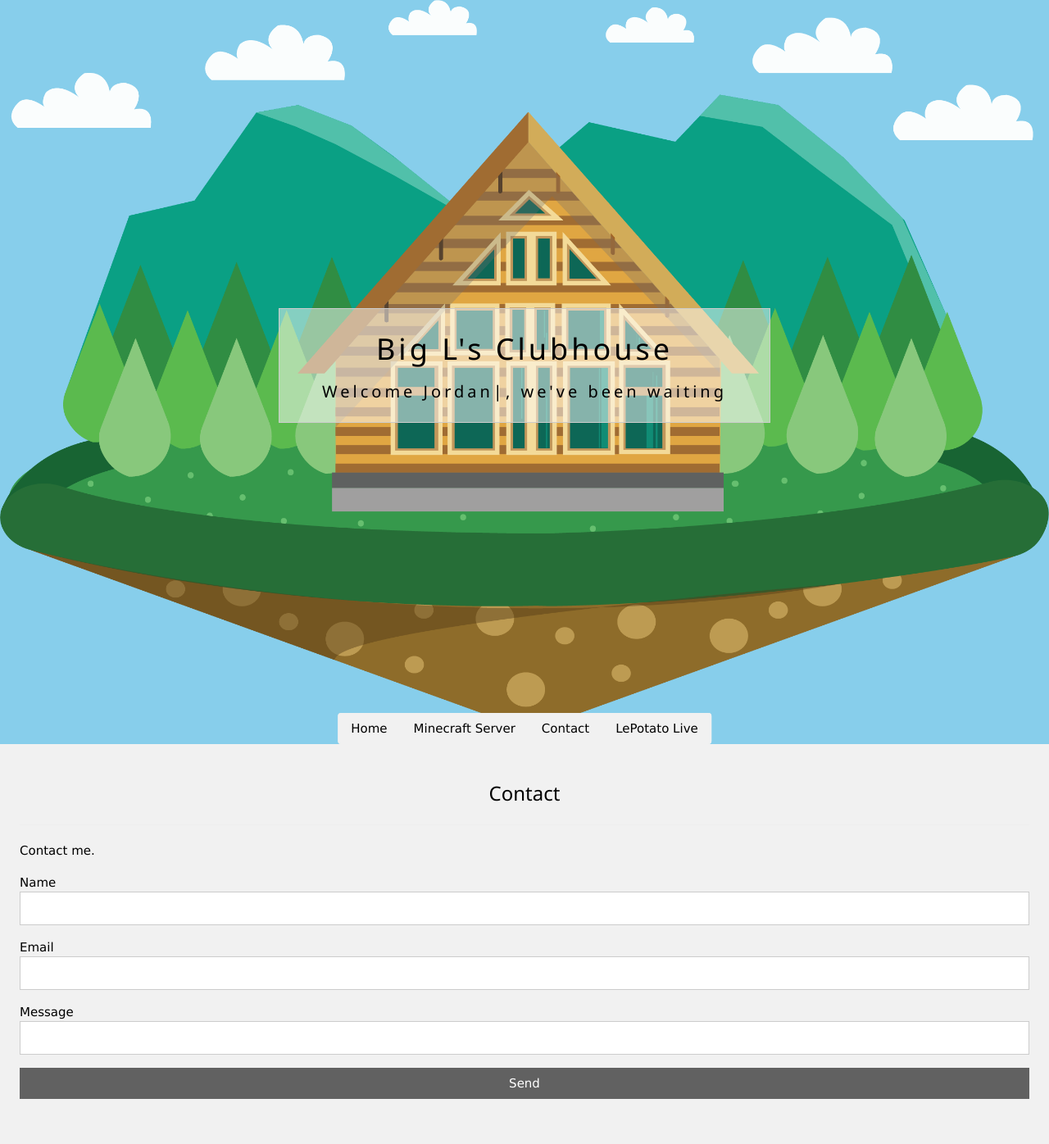
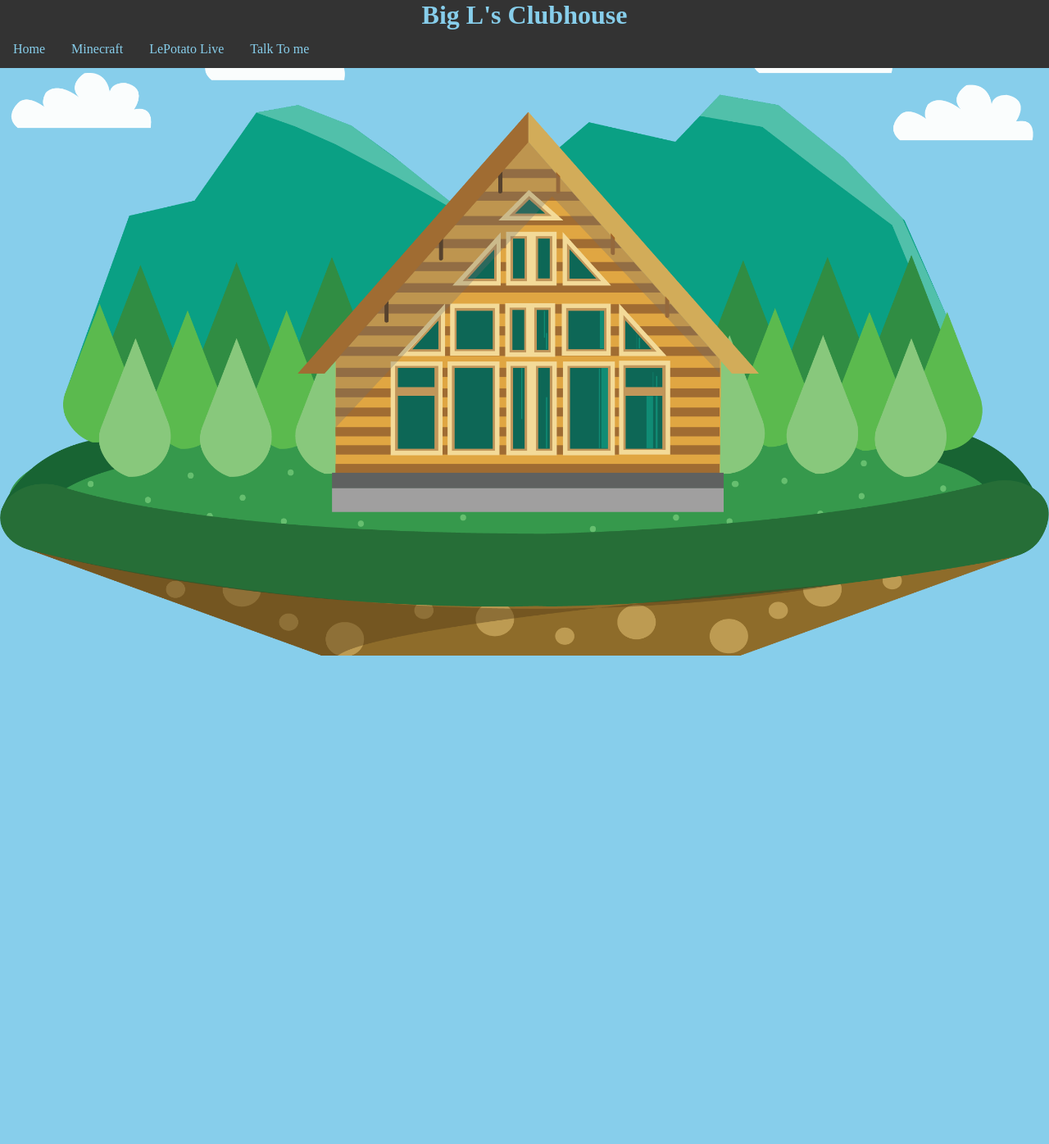
Before and after one commit to NoahLopezGit/MyWebsite, a Flask app: page / in a window 1280 px wide. Shown: the whole page at 82% size. After the commit the page ends 800 px from the top, so only its background shows below. Run offline with Flask 2, Linux system fonts and the light colour scheme; parts of the project's set-up code (start-up, migrations or seed data) failed here and were passed over.

Commit message:
got rid of w3 css, replaced with my own, worse, css. Updated the way mc page works such that the page loads and then makes a server request (before it would wait for server request and take a long time.

```diff
--- a/my_flask_app.py
+++ b/my_flask_app.py
@@ -18,15 +18,19 @@ def home():
         with open(submission_filename, 'a') as submission_file:
             submission_file.write(':'.join([name,email,message])+'\n')
 
-    return render_template('main.html', user_ip=request.remote_addr)
+    return render_template('main.html')
 
 @app.route("/minecraft")
 def minecraft_page():
+    return render_template('minecraft_page.html')
+
+@app.route("/API/minecraft")
+def get_server_status():
     if is_server_down('localhost', 25565):
         mc_server_status = "Server is currently down"
     else:
         mc_server_status = "Server is currently up"
-    return render_template('minecraft_page.html', mc_server_status=mc_server_status)
+    return json.dumps({"mc_server_status":mc_server_status})
 
 @app.route("/talk_to_me", methods=('GET',))
 def contact_page():
@@ -56,6 +60,10 @@ def get_lepotato_webdisplay_data(value_id):
     print(value_id, getattr(lepotato_data, value_id))
     return json.dumps({value_id:getattr(lepotato_data, value_id)})
 
+# @app.route('/test')
+# def get_test():
+#     return render_template('testing.html')
+
 if __name__ == "__main__":
     app.debug=True
     app.run(host='0.0.0.0', port=80, debug=True)
--- a/static/javascript_modules.js
+++ b/static/javascript_modules.js
@@ -270,3 +270,11 @@ function enter_event_listener(){
         }
     });
 }
+
+function get_mc_server_status(){
+    let server_status_element = document.getElementById('mc_server_status')
+    fetch('/API/minecraft')
+        .then((server_response) => server_response.json())
+        .then((return_val) => return_val.mc_server_status)
+        .then((mc_server_status) => server_status_element.innerHTML=mc_server_status)
+}
--- /dev/null
+++ b/static/main.css
@@ -0,0 +1,51 @@
+/* horizontal nav bar css */
+ul {
+    list-style-type: none;
+    margin: 0;
+    padding: 0;
+    overflow: hidden;
+    background-color: #333;
+}
+
+li {
+    float: left;
+}
+
+li a {
+    display: block;
+    color: skyblue;
+    text-align: center;
+    padding: 14px 16px;
+    text-decoration: none;
+}
+
+/* Change the link color to #111 (black) on hover */
+li a:hover {
+    background-color: #525252;
+}
+
+body {
+    background-repeat: no-repeat;
+    background-size: cover;
+    background-color: skyblue;
+    margin: 0px;
+}
+
+.main-container {
+    margin: 5px;
+}
+
+header {
+    background-color: #333;
+    width: 100%;
+    margin: 0px;
+}
+
+.contact-form {
+    position: fixed;
+    bottom: 0;
+
+    /* And if you want the div to be full-width: */
+    left: 0;
+    right: 0;
+}
--- a/templates/lepotato_display.html
+++ b/templates/lepotato_display.html
@@ -13,7 +13,7 @@
         <h1 id="pressure"></h1>
     </div>
     <script>lepotato_display_updateAllEvents()</script>
-    <script>setInterval(lepotato_display_updateAllEvents, 5000)</script>
+    <script>setInterval(lepotato_display_updateAllEvents, 500)</script>
 </body>
 
 </html>
--- a/templates/main.html
+++ b/templates/main.html
@@ -1,64 +1,47 @@
-<!DOCTYPE html>
-<!-- saved from url=(0061)http://kylegay.com/templates/W3.CSS Template.html -->
+<!doctype html>
 <html lang="en">
+
 <head>
     <meta http-equiv="Content-Type" content="text/html; charset=UTF-8">
     <title>Big L's Clubhouse</title>
-
-  <meta name="viewport" content="width=device-width, initial-scale=1">
-  <link rel="stylesheet" href="{{ url_for('static', filename='w3.css') }}">
+    <link rel="stylesheet" href="{{ url_for('static', filename='main.css') }}">
     <script src="{{ url_for('static', filename='javascript_modules.js') }}"></script>
 </head>
 
-<body style="background-color: skyblue">
-<!-- Header -->
-<header class="w3-display-container w3-content w3-center" style="max-width:1500px" id="home">
-  <img class="w3-image" src="{{ url_for('static', filename='Big_Ls_Clubhouse.png') }}" alt="Me" width="1500" height="600">
-  <div class="w3-display-middle w3-padding-large w3-border w3-wide w3-text-light-grey w3-center" style="background-color: rgba(255,255,255,.5); min-width: 600px;">
-    <h1 style="color:black">Big L's Clubhouse</h1>
-    <h1 id="welcome_tag" style="font-size:20px;color:black;"></h1>
-  </div>
-
-  <!-- Navbar (placed at the bottom of the header image) -->
-  <div class="w3-bar w3-light-grey w3-round w3-display-bottommiddle w3-hide-small" style="bottom:-16px; width: auto;">
-    <a href="/" class="w3-bar-item w3-button">Home</a>
-    <a href="/minecraft" class="w3-bar-item w3-button">Minecraft Server</a>
-    <a href="/talk_to_me" class="w3-bar-item w3-button">Contact</a>
-    <a href="/lepotato-display" class="w3-bar-item w3-button">LePotato Live</a>
-  </div>
+<body style="background-image: url({{url_for('static', filename='Big_Ls_Clubhouse.png')}});">
+    <header>
+        <h1 style="color: skyblue; text-align: center; width: 100%; margin: 0px;">Big L's Clubhouse</h1>
     </header>
-
-<!-- Navbar on small screens -->
-<div class="w3-center w3-light-grey w3-padding-16 w3-hide-large w3-hide-medium">
-<div class="w3-bar w3-light-grey">
-  <a href="/" class="w3-bar-item w3-button">Home</a>
-  <a href="/minecraft" class="w3-bar-item w3-button">Minecraft Server</a>
-  <a href="/talk_to_me" class="w3-bar-item w3-button">Contact</a>
-  <a href="/lepotato-display" class="w3-bar-item w3-button">LePotato Live</a>
-</div>
-</div>
-<!-- Contact -->
-<div class="w3-light-grey w3-padding-large w3-padding-32 w3-margin-top" id="contact">
-  <h3 class="w3-center">Contact</h3>
+    <ul>
+        <li><a href="/">Home</a></li>
+        <li><a href="/minecraft">Minecraft</a></li>
+        <li><a href="/lepotato-display">LePotato Live</a></li>
+        <li><a href="/talk_to_me">Talk To me</a></li>
+    </ul>
+    <!-- <div class="main-container">
+        <h1 id="welcome_tag"></h1>
+            <div class='contact-form' id="contact">
+                <h3>Contact</h3>
                 <hr>
                 <p>Contact me.</p>
+                <form method="post">
+                    <div>
+                        <label>Name</label>
+                        <input type="text" required="" name="Name">
+                    </div>
+                    <div>
+                        <label>Email</label>
+                        <input type="text" required="" name="Email">
+                    </div>
+                    <div>
+                        <label>Message</label>
+                        <input required="" name="Message">
+                    </div>
+                    <button type="submit">Send</button>
+                </form><br>
+                <script>changing_welcome_message()</script>
+            </div>
+    </div> -->
+</body>
 
-  <form method="post">
-    <div class="w3-section">
-      <label>Name</label>
-      <input class="w3-input w3-border" type="text" required="" name="Name">
-    </div>
-    <div class="w3-section">
-      <label>Email</label>
-      <input class="w3-input w3-border" type="text" required="" name="Email">
-    </div>
-    <div class="w3-section">
-      <label>Message</label>
-      <input class="w3-input w3-border" required="" name="Message">
-    </div>
-    <button type="submit" class="w3-button w3-block w3-dark-grey">Send</button>
-  </form><br>
-
-</div>
-  <script>changing_welcome_message()</script>
-</body></html>
+</html>
--- a/templates/template.html
+++ b/templates/template.html
@@ -2,13 +2,10 @@
 <html>
 
 <head>
-    <title>Our Funky HTML Page</title>
-    <meta name="description" content="Our first page">
-    <meta name="keywords" content="html tutorial template">
+    <title>Title</title>
 </head>
 
 <body>
-    Content goes here.
 </body>
 
 </html>
```
Also changed, not shown: templates/minecraft_page.html (+20 -35 lines), static/w3.css (deleted), 1 other file. Lines whose indentation alone changed are shown as unchanged.
